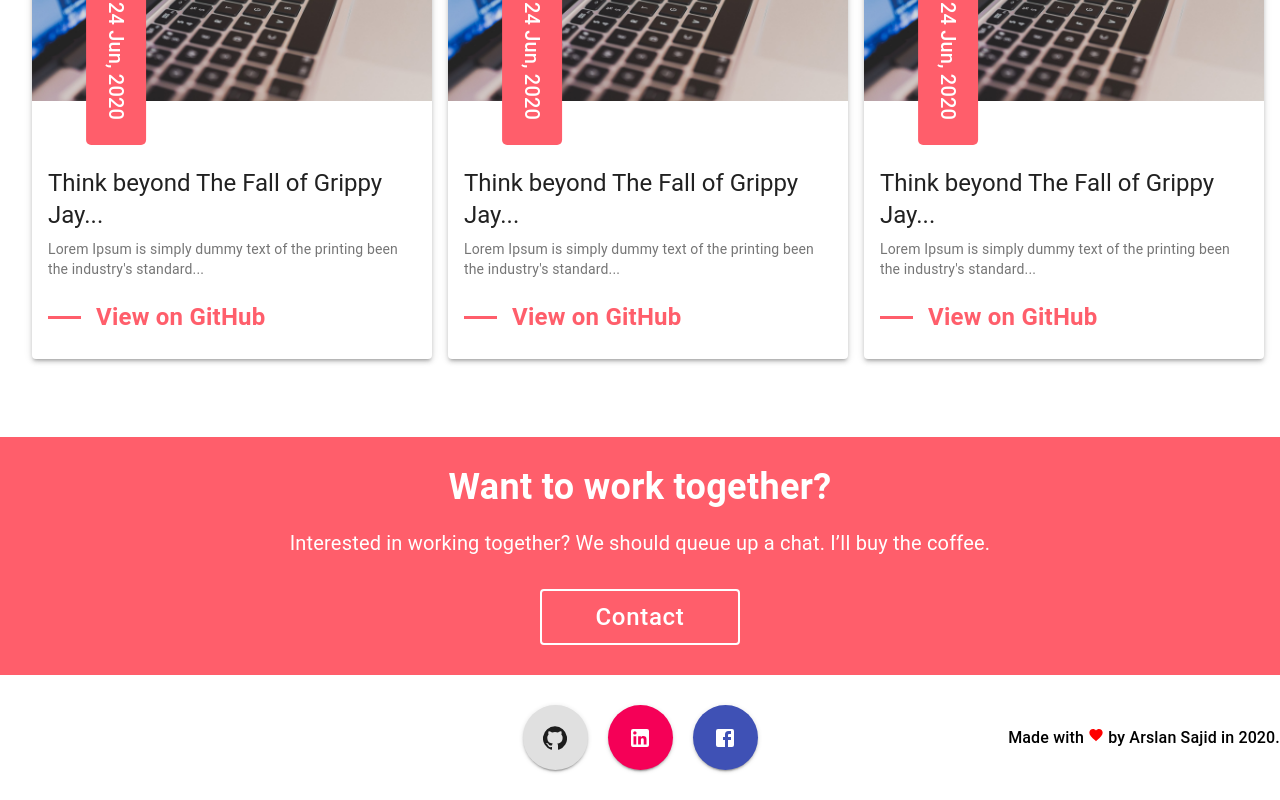
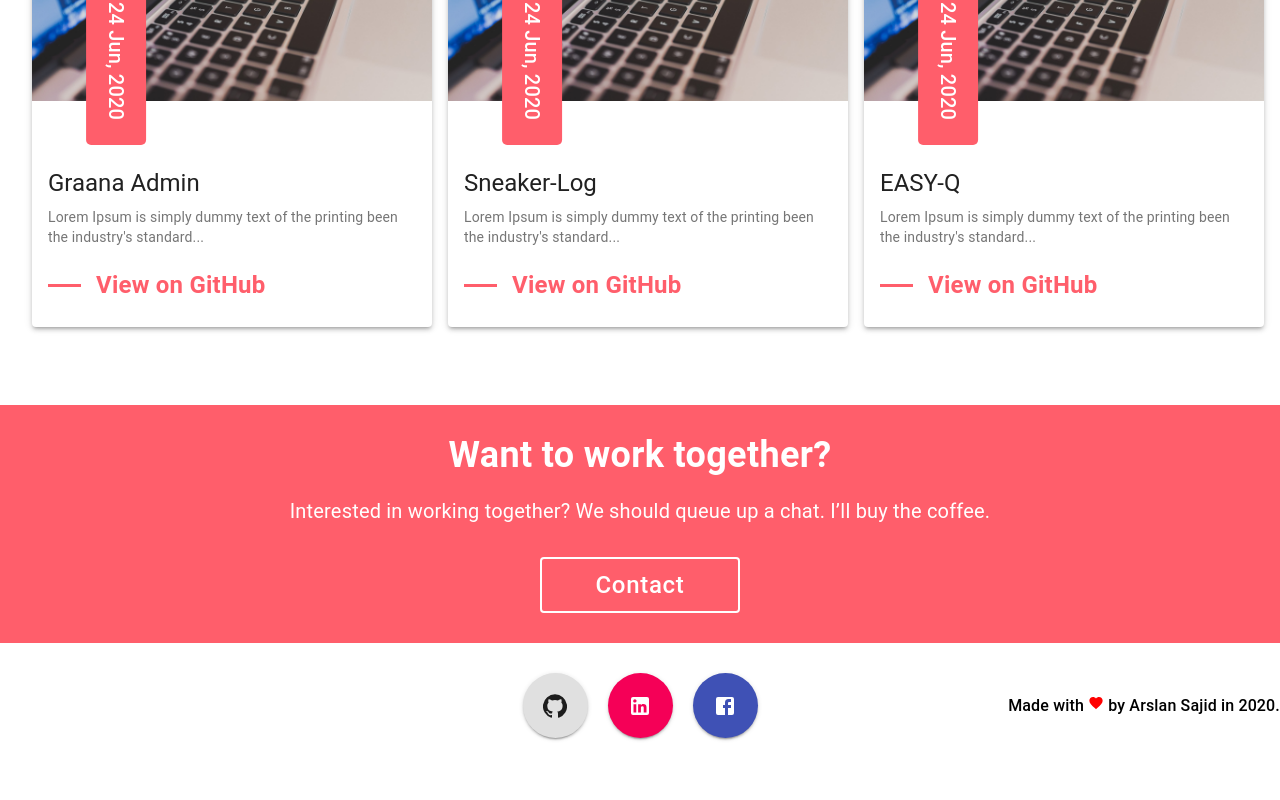
Before and after one commit to arslansajid/portfolio, a React (Create React App) app: page / in a window 1280 px wide. Shown: the part 1959-2759 px from the top of the page. After the commit the page ends 2727 px from the top, so only its background shows below. Built offline with nearby package versions, Linux system fonts and the light colour scheme.

Commit message:
minor fixes

```diff
--- a/src/App.js
+++ b/src/App.js
@@ -113,19 +113,25 @@ const App = () => {
             lg={4} md={6} sm={12} xs={12}
             item
           >
-            <ProjectCard />
+            <ProjectCard
+              title={"Graana Admin"}
+            />
           </Grid>
           <Grid
             lg={4} md={6} sm={12} xs={12}
             item
           >
-            <ProjectCard />
+            <ProjectCard
+              title={"Sneaker-Log"}
+            />
           </Grid>
           <Grid
             lg={4} md={6} sm={12} xs={12}
             item
           >
-            <ProjectCard />
+            <ProjectCard
+              title={"EASY-Q"}
+            />
           </Grid>
         </Grid>
 
--- a/src/components/Header.js
+++ b/src/components/Header.js
@@ -26,7 +26,7 @@ const Header = (props) => {
                         Hi I'm Arslan &amp; I build
                         <br />
                         <Typed
-                            strings={["web applications.", "mobile applications.", "e-commerce stores", "landing pages.", "corporate websites.", "User Interfaces"]}
+                            strings={["web applications.", "mobile applications.", "e-commerce stores.", "landing pages.", "corporate websites.", "User Interfaces."]}
                             startDelay={300}
                             typeSpeed={120}
                             loop={true}
--- a/src/components/ProjectCard.js
+++ b/src/components/ProjectCard.js
@@ -9,7 +9,8 @@ import { makeStyles } from '@material-ui/core';
 import imageUrl from "../assets/images/landing.jpg";
 
 
-const ProjectCard = () => {
+const ProjectCard = (props) => {
+    const {title} = props;
     const classes = useStyles();
 
     return (
@@ -19,7 +20,7 @@ const ProjectCard = () => {
                     <CardMedia
                         className={classes.media}
                         image={imageUrl}
-                        title='Contemplative Reptile'
+                        title={title}
                     />
                     <div className={classes.dateContainer}>
                         <div className={classes.dateTextContainer}>
@@ -28,7 +29,7 @@ const ProjectCard = () => {
                     </div>
                     <CardContent>
                         <Typography gutterBottom variant='h5' component='h2'>
-                            Think beyond The Fall of Grippy Jay...
+                            {title}
                         </Typography>
                         <Typography variant='body2' color='textSecondary' component='p'>
                             Lorem Ipsum is simply dummy text of the printing been the industry's standard...
```
